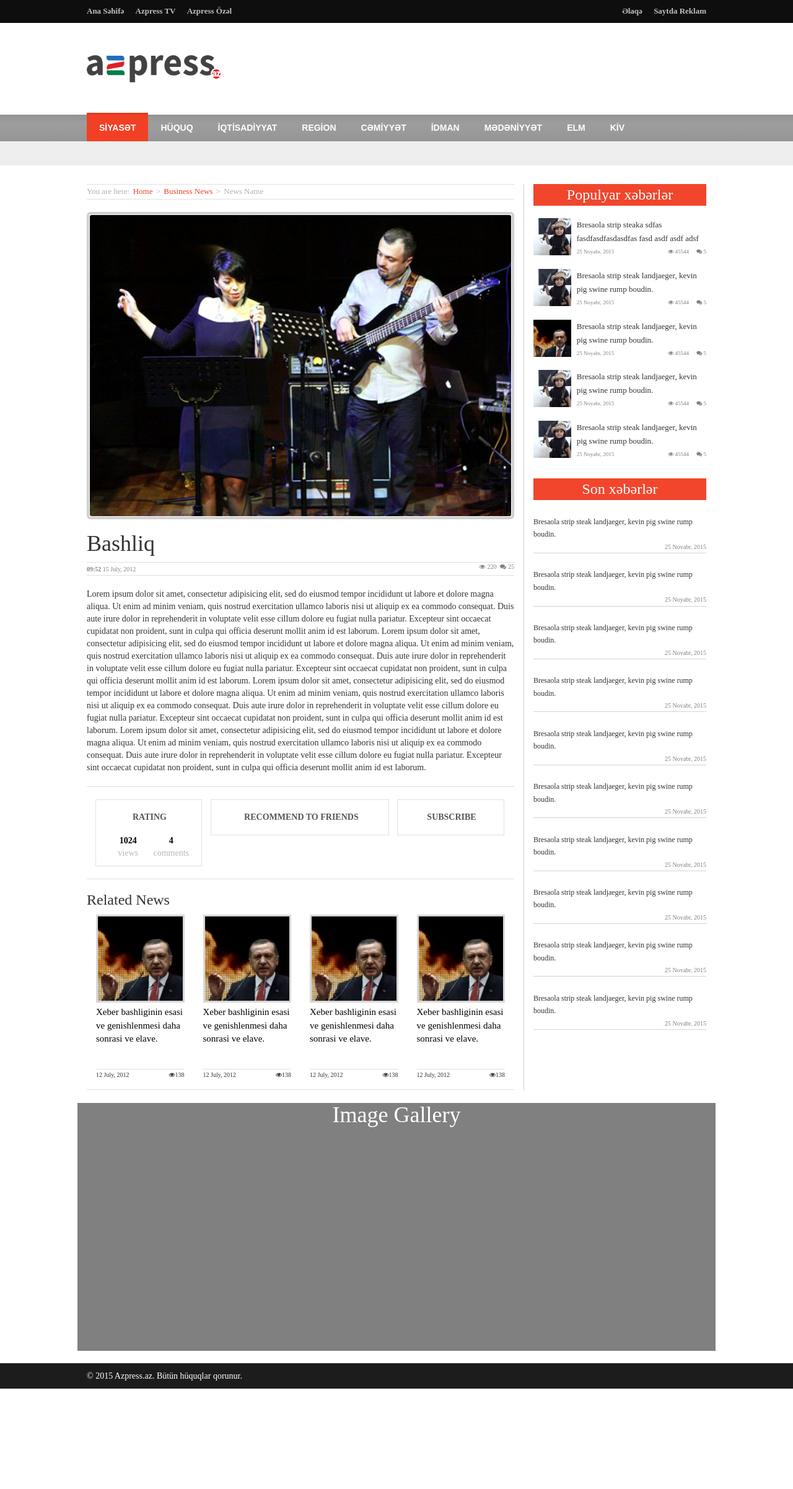
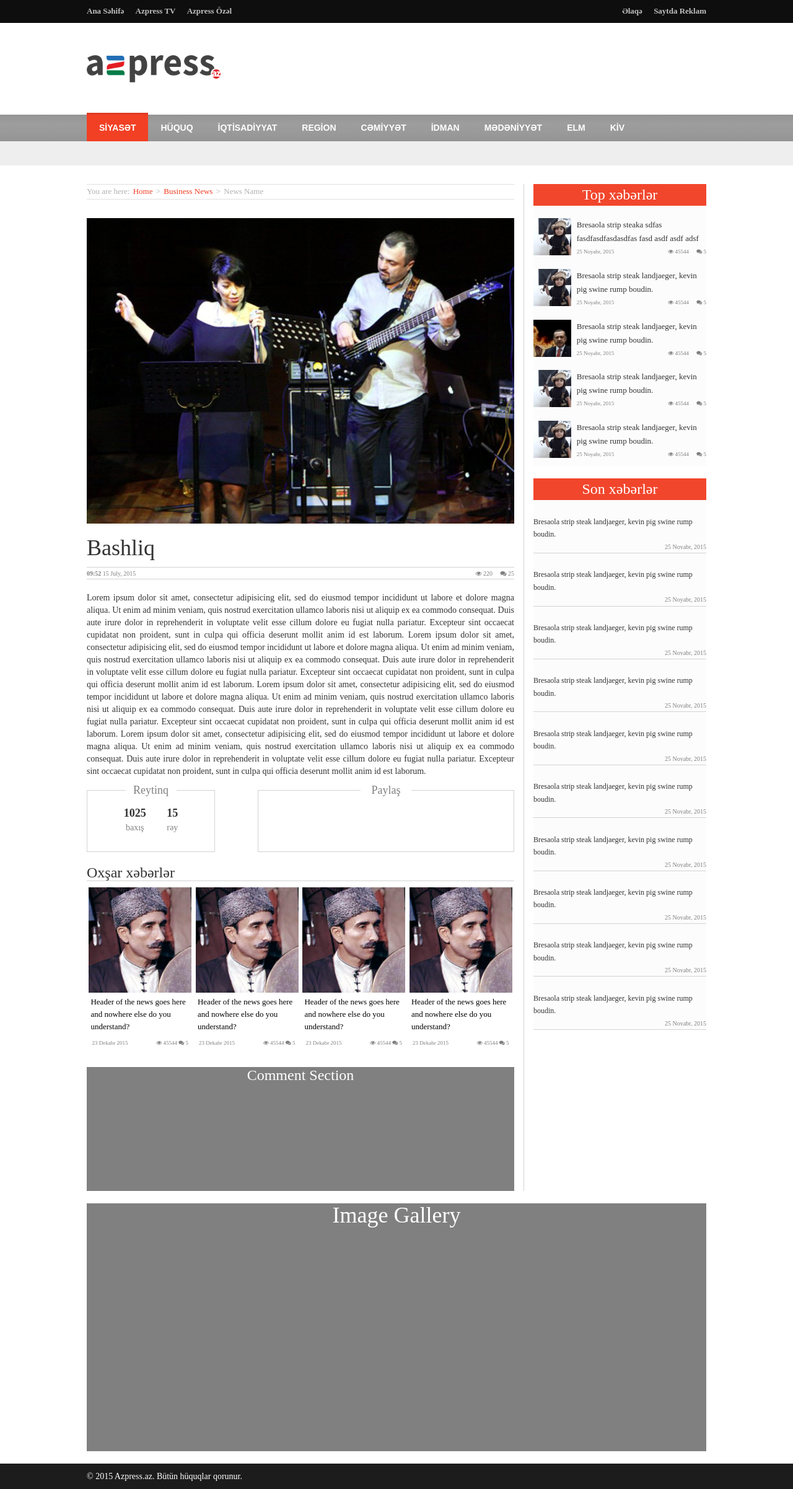
Before and after one commit to orkhanfarmanli/azpress.az, a PHP site: page /innerNews.html in a window 1280 px wide. Shown: the whole page at 62% size. Before the commit the page ends 2241 px from the top, so only its background shows below. Run offline with PHP 8.4, Linux system fonts and the light colour scheme.

Commit message:
almost finished inner news, add background to top and last news block

```diff
--- a/index.html
+++ b/index.html
@@ -18,7 +18,7 @@
   <link rel="stylesheet" href="style/imageGallery.css">
   <script src="carouselJS/jquery.js"></script>
   <script src="carouselJS/amazingcarousel.js"></script>
-    <link rel="stylesheet" type="text/css" href="style/innerNews.css">
+  <link rel="stylesheet" type="text/css" href="style/innerNews.css">
   <link rel="stylesheet" type="text/css" href="carouselJS/initcarousel-1.css">
   <script src="carouselJS/initcarousel-1.js"></script>
   <script type="text/javascript" src="script/script.js"></script>
@@ -590,7 +590,7 @@
 
             <div class="col-md-4 sideContent">
               <div class="popularNews">
-                <h3> Populyar xəbərlər </h3>
+                <h3> Top xəbərlər </h3>
 
                 <!-- Side Content Wrapper -->
 
--- a/innerNews.html
+++ b/innerNews.html
@@ -1,5 +1,6 @@
 <!DOCTYPE html>
 <html>
+
 <head>
 
   <meta charset="utf-8">
@@ -192,154 +193,273 @@
 
           <div class="row">
 
-            <!-- Left Side Content Page -->
+            <!-- main content page -->
 
             <div class="col-md-8 mainContent">
 
 
               <div class="in-location">
                 You are here:
-                              <a href="#">Home</a>
-                              >
-                              <a href="#">Business News</a>
-                              >
+                <a href="#">Home</a> >
+                <a href="#">Business News</a> >
                 <a href="#" class="in-activePage">News Name</a>
               </div>
 
               <div class="in-newsPart">
+
                 <div class="in-newsImg">
                   <img src="img/terane.jpg">
                 </div>
 
 
                 <div class="in-newsContent">
+
                   <h1>Bashliq</h1>
 
                   <div class="in-contentInfo">
                     <div class="in-contentDate">
-                                   <strong>09:52</strong> 15 July, 2012
+                      <span>
+                        <strong> 09:52 </strong> 15 July, 2015</span>
                     </div>
 
                     <div class="in-contentView pull-right">
-                                    <i class="fa fa-eye"></i>220
-                                    <i class="fa fa-comments"></i>25
+                      <i class="fa fa-eye"> 220</i>
+                      <i class="fa fa-comments"> 25</i>
                     </div>
                   </div>
 
-                                <p>Lorem ipsum dolor sit amet, consectetur adipisicing  elit, sed do eiusmod
-                                tempor incididunt ut labore et dolore magna aliqua. Ut enim ad minim veniam,
-                                quis nostrud exercitation ullamco laboris nisi ut aliquip ex ea commodo
-                                consequat. Duis aute irure dolor in reprehenderit in voluptate velit esse
-                                cillum dolore eu fugiat nulla pariatur. Excepteur sint occaecat cupidatat non
-                                proident, sunt in culpa qui officia deserunt mollit anim id est laborum. Lorem ipsum dolor sit amet, consectetur adipisicing elit, sed do eiusmod
-                                tempor incididunt ut labore et dolore magna aliqua. Ut enim ad minim veniam,
-                                quis nostrud exercitation ullamco laboris nisi ut aliquip ex ea commodo
-                                consequat. Duis aute irure dolor in reprehenderit in voluptate velit esse
-                                cillum dolore eu fugiat nulla pariatur. Excepteur sint occaecat cupidatat non
-                                proident, sunt in culpa qui officia deserunt mollit anim id est laborum. Lorem ipsum dolor sit amet, consectetur adipisicing elit, sed do eiusmod
-                                tempor incididunt ut labore et dolore magna aliqua. Ut enim ad minim veniam,
-                                quis nostrud exercitation ullamco laboris nisi ut aliquip ex ea commodo
-                                consequat. Duis aute irure dolor in reprehenderit in voluptate velit esse
-                                cillum dolore eu fugiat nulla pariatur. Excepteur sint occaecat cupidatat non
-                                proident, sunt in culpa qui officia deserunt mollit anim id est laborum. Lorem ipsum dolor sit amet, consectetur adipisicing elit, sed do eiusmod
-                                tempor incididunt ut labore et dolore magna aliqua. Ut enim ad minim veniam,
-                                quis nostrud exercitation ullamco laboris nisi ut aliquip ex ea commodo
-                                consequat. Duis aute irure dolor in reprehenderit in voluptate velit esse
-                                cillum dolore eu fugiat nulla pariatur. Excepteur sint occaecat cupidatat non
-                                proident, sunt in culpa qui officia deserunt mollit anim id est laborum.</p>
+                  <div class="in-newsText">
 
-                              </div>
+                    <p>Lorem ipsum dolor sit amet, consectetur adipisicing elit, sed do eiusmod tempor incididunt ut labore et dolore magna aliqua. Ut enim ad minim veniam, quis nostrud exercitation ullamco laboris nisi ut aliquip ex ea commodo consequat.
+                      Duis aute irure dolor in reprehenderit in voluptate velit esse cillum dolore eu fugiat nulla pariatur. Excepteur sint occaecat cupidatat non proident, sunt in culpa qui officia deserunt mollit anim id est laborum. Lorem ipsum dolor
+                      sit amet, consectetur adipisicing elit, sed do eiusmod tempor incididunt ut labore et dolore magna aliqua. Ut enim ad minim veniam, quis nostrud exercitation ullamco laboris nisi ut aliquip ex ea commodo consequat. Duis aute irure
+                      dolor in reprehenderit in voluptate velit esse cillum dolore eu fugiat nulla pariatur. Excepteur sint occaecat cupidatat non proident, sunt in culpa qui officia deserunt mollit anim id est laborum. Lorem ipsum dolor sit amet, consectetur
+                      adipisicing elit, sed do eiusmod tempor incididunt ut labore et dolore magna aliqua. Ut enim ad minim veniam, quis nostrud exercitation ullamco laboris nisi ut aliquip ex ea commodo consequat. Duis aute irure dolor in reprehenderit
+                      in voluptate velit esse cillum dolore eu fugiat nulla pariatur. Excepteur sint occaecat cupidatat non proident, sunt in culpa qui officia deserunt mollit anim id est laborum. Lorem ipsum dolor sit amet, consectetur adipisicing elit,
+                      sed do eiusmod tempor incididunt ut labore et dolore magna aliqua. Ut enim ad minim veniam, quis nostrud exercitation ullamco laboris nisi ut aliquip ex ea commodo consequat. Duis aute irure dolor in reprehenderit in voluptate velit
+                      esse cillum dolore eu fugiat nulla pariatur. Excepteur sint occaecat cupidatat non proident, sunt in culpa qui officia deserunt mollit anim id est laborum.</p>
 
-
-                              <div class="in-rating">
-                                <div class="col-md-3">
-                                  <div>
-                                    <h5>RATING</h5><br>
-                                    <p>1024<br>
-                                      <span>views</span>
-                                    </p>
-
-                                    <p>4<br>
-                                      <span>comments</span>
-                                    </p>
-                                  </div>
-                                </div>
-
-                                <div class="col-md-5">
-                                  <div>
-                                    <h5>RECOMMEND TO FRIENDS</h5>
-                                    <p></p>
-                                  </div>
-                                </div>
-
-                                <div class="col-md-3">
-                                  <div>
-                                    <h5>SUBSCRIBE</h5>
-                                    <p></p>
-                                  </div>
                   </div>
                 </div>
 
 
-
-                              <div class="in-relatedNews">
-                              <h3>Related News</h3>
-                                <div class="col-md-3">
-                                  <div class="in-related">
-                                    <img src="img/erdo.jpg">
-                                    <a href="#">Xeber bashliginin esasi ve genishlenmesi daha sonrasi ve elave.</a>
-                                  </div>
-                                  <div class="in-relatedViews">
-                                    <p>12 July, 2012</p>
-                                    <p><i class="fa fa-eye"></i>138</p>
-                                  </div>
               </div>
 
-                                <div class="col-md-3">
-                                  <div class="in-related">
-                                    <img src="img/erdo.jpg">
-                                    <a href="#">Xeber bashliginin esasi ve genishlenmesi daha sonrasi ve elave.</a>
-                                  </div>
-                                  <div class="in-relatedViews">
-                                    <p>12 July, 2012</p>
-                                    <p><i class="fa fa-eye"></i>138</p>
-                                  </div>
+              <div class="in-socialDiv">
+
+                <div class="in-rating">
+
+                  <h4>Reytinq</h4>
+
+                  <ul>
+
+                    <li>
+                      <span>
+                        <strong>1025</strong>
+                      </span>
+                      <br> baxış
+                    </li>
+
+                    <li>
+                      <span>
+                        <strong>15</strong>
+                      </span>
+                      <br> rəy
+                    </li>
+
+                  </ul>
+
                 </div>
 
-                                <div class="col-md-3">
-                                  <div class="in-related">
-                                    <img src="img/erdo.jpg">
-                                    <a href="#">Xeber bashliginin esasi ve genishlenmesi daha sonrasi ve elave.</a>
-                                  </div>
-                                  <div class="in-relatedViews">
-                                    <p>12 July, 2012</p>
-                                    <p><i class="fa fa-eye"></i>138</p>
-                                  </div>
-                                </div>
+                <div class="in-recommend">
 
-                                <div class="col-md-3">
-                                  <div class="in-related">
-                                    <img src="img/erdo.jpg">
-                                    <a href="#">Xeber bashliginin esasi ve genishlenmesi daha sonrasi ve elave.</a>
-                                  </div>
-                                  <div class="in-relatedViews">
-                                    <p>12 July, 2012</p>
-                                    <p><i class="fa fa-eye"></i>138</p>
-                                  </div>
-                                </div>
-                              </div>
+                  <h4>Paylaş</h4>
+
 
                 </div>
 
               </div>
 
-            <!-- Left Side Content Page end -->
+              <!-- related news -->
+
+              <div class="in-relatedNews">
+
+                <h3>Oxşar xəbərlər</h3>
+
+                <!-- related news block -->
+
+                <div class="in-relatedNewsBlock">
+
+                  <div class="in-relatedNewsDiv">
+
+                    <a href="#">
+
+                    <div style="background-image: url('img/qedir.jpg');" class="in-relatedNewsImg centerBackgroundImage">
+
+                    </div>
+
+                    <div class="in-relatedNewsText">
+
+                      <div class="in-relatedNewsHeader">
+                        <span> <a href="#">Header of the news goes here and nowhere else do you understand? </a> </span>
+                      </div>
+
+
+                      <div class="in-relatedNewsDetails">
+
+                        <span>
+                          23 Dekabr 2015
+                        </span>
+
+                        <span>
+                          <i class="fa fa-eye"> 45544 </i>
+                          <i class="fa fa-comments"> 5</i>
+                        </span>
+
+                      </div>
+
+                    </div>
+
+                      </a>
+
+                  </div>
+
+
+
+                  <div class="in-relatedNewsDiv">
+
+                    <a href="#">
+
+                    <div style="background-image: url('img/qedir.jpg');" class="in-relatedNewsImg centerBackgroundImage">
+
+                    </div>
+
+                    <div class="in-relatedNewsText">
+
+                      <div class="in-relatedNewsHeader">
+                        <span> <a href="#">Header of the news goes here and nowhere else do you understand? </a> </span>
+                      </div>
+
+
+                      <div class="in-relatedNewsDetails">
+
+                        <span>
+                          23 Dekabr 2015
+                        </span>
+
+                        <span>
+                          <i class="fa fa-eye"> 45544 </i>
+                          <i class="fa fa-comments"> 5</i>
+                        </span>
+
+                      </div>
+
+                    </div>
+
+                      </a>
+
+                  </div>
+
+
+                  <div class="in-relatedNewsDiv">
+
+                    <a href="#">
+
+                    <div style="background-image: url('img/qedir.jpg');" class="in-relatedNewsImg centerBackgroundImage">
+
+                    </div>
+
+                    <div class="in-relatedNewsText">
+
+                      <div class="in-relatedNewsHeader">
+                        <span> <a href="#">Header of the news goes here and nowhere else do you understand? </a> </span>
+                      </div>
+
+
+                      <div class="in-relatedNewsDetails">
+
+                        <span>
+                          23 Dekabr 2015
+                        </span>
+
+                        <span>
+                          <i class="fa fa-eye"> 45544 </i>
+                          <i class="fa fa-comments"> 5</i>
+                        </span>
+
+                      </div>
+
+                    </div>
+
+                      </a>
+
+                  </div>
+
+
+
+                  <div class="in-relatedNewsDiv">
+
+                    <a href="#">
+
+                    <div style="background-image: url('img/qedir.jpg');" class="in-relatedNewsImg centerBackgroundImage">
+
+                    </div>
+
+                    <div class="in-relatedNewsText">
+
+                      <div class="in-relatedNewsHeader">
+                        <span> <a href="#">Header of the news goes here and nowhere else do you understand? </a> </span>
+                      </div>
+
+
+                      <div class="in-relatedNewsDetails">
+
+                        <span>
+                          23 Dekabr 2015
+                        </span>
+
+                        <span>
+                          <i class="fa fa-eye"> 45544 </i>
+                          <i class="fa fa-comments"> 5</i>
+                        </span>
+
+                      </div>
+
+                    </div>
+
+                      </a>
+
+                  </div>
+
+
+                </div>
+
+                <!-- related news block -->
+
+              </div>
+
+              <!-- related news end -->
+
+
+              <!-- comment section -->
+
+              <div class="in-commentSection">
+                <h3>Comment Section</h3>
+              </div>
+
+              <!-- comment section end -->
+
+            </div>
+
+            <!-- main content page -->
+
+
 
             <!-- Right Side Content Page -->
 
             <div class="col-md-4 sideContent">
               <div class="popularNews">
-                <h3> Populyar xəbərlər </h3>
+                <h3> Top xəbərlər </h3>
 
                 <!-- Side Content Wrapper -->
 
@@ -525,6 +645,7 @@
 
               <div class="lastNews">
                 <h3> Son xəbərlər </h3>
+
                 <div class="rightSideLastBoxWrapper">
 
                   <!-- News Boxes -->
@@ -829,14 +950,10 @@
 
 
           <div class="row">
-    <div class="col-md-8 mainContent">
-        </div>
+            <div class="innerDiv">
 
-          <div class="row">
-            <div class=" col-md-12">
               <div class="imageGallery">
                 <h1>Image Gallery</h1>
-              </div>
               </div>
             </div>
           </div>
@@ -864,4 +981,5 @@
     <!-- Main Container end-->
 
 </body>
+
 </html>
--- a/style/innerNews.css
+++ b/style/innerNews.css
@@ -1,4 +1,6 @@
-.in-location{
+/*navigator*/
+
+.in-location {
   width: 100%;
   padding: 2px 0;
   font-size: 13px;
@@ -6,151 +8,214 @@
   border-top: 1px solid #E0E0E0;
   border-bottom: 1px solid #E0E0E0;
 }
-
-.in-location a{
+.in-location a {
   text-decoration: none;
   color: #F23E23;
   font-size: 13px;
   margin: 0 2px;
 }
-
-.in-location .in-activePage{
+.in-location .in-activePage {
   color: #B0B0B0;
 }
 
-.in-newsPart{
-	margin-top: 20px;
+/*navigator end*/
+
+
+/* active news part */
+
+.in-newsPart {
+  margin-top: 30px;
 }
-
-.in-newsPart .in-newsImg{
-	border: 4px solid #D0D0D0;
-	border-radius: 6px;
+.in-newsPart .in-newsImg img {
+  width: 100%;
 }
-
-.in-newsPart .in-newsImg img{
-	width: 100%;
-	border:1px solid white;
-	border-radius: 4px;
+.in-contentInfo {
+  line-height: 20px;
+  display: block;
+  height: 20px;
+  border-top: 1px solid lightgray;
+  border-bottom: 1px solid lightgray;
 }
-
-.in-contentInfo{
-	border-top: 1px solid #E0E0E0;
-	border-bottom: 1px solid #E0E0E0;
-}
-
-.in-contentInfo .in-contentDate{
+.in-contentDate {
+  float: left;
   position: relative;
-	display: inline-block;
-	left:0;
   font-size: 10px;
   color: gray;
 }
+.in-contentView {
+  color: gray;
+  font-size: 10px;
+}
+.in-contentView i {
+  margin-left: 10px;
+}
+.in-newsText {
+  width: 100%;
+  height: auto;
+  margin-top: 20px;
+  text-align: justify;
+}
 
-.in-contentInfo .in-contentView{
-	position: relative;
-	font-size: 10px;
-	color: gray;
+/* active news part end*/
 
 
+/*social part*/
+
+.in-socialDiv {
+  width: 100%;
+  height: 100px;
+  margin: 20px 0;
 }
 
-.in-contentInfo .in-contentView i{
-	margin: 0 3px;
+/*rating block*/
+
+.in-rating {
+  width: 30%;
+  height: 100px;
+  border: 1px solid lightgray;
+  float: left;
+  text-align: center;
+  color: gray;
+}
+.in-rating h4 {
+  margin-top: -15px;
+  padding: 5px;
+  width: 40%;
+  background: white;
+}
+.in-rating span {
+  color: #333;
+  padding: 10px;
+  font-size: 18px;
+}
+.in-rating ul {
+  list-style: none;
+}
+.in-rating li {
+  display: inline-block;
+  margin: 0 5px;
 }
 
-.in-newsContent p{
-	margin-top: 20px;
+/*rating block end*/
+
+.in-recommend {
+  width: 60%;
+  height: 100px;
+  border: 1px solid lightgray;
+  float: right;
+  text-align: center;
+  color: gray;
+}
+.in-recommend h4 {
+  margin-top: -15px;
+  padding: 5px;
+  width: 20%;
+  background: white;
 }
 
-.in-rating{
-	margin-top: 20px;
+/*social part end*/
+
+
+/*related news*/
+
+.in-relatedNews {
   width: 100%;
-	min-height: 150px;
-	border-top: 1px solid #E0E0E0;
-	border-bottom: 1px solid #E0E0E0;
+  height: auto;
 }
 
-.in-rating div{
-	text-align: center;
-	color:#B8B8B8;
-	border: 1px solid #E0E0E0;
-	margin-top: 20px;
-	margin-left: 2%;
+.in-relatedNews h3{
+  border-bottom: 1px solid lightgray;
 }
 
-.in-rating div div{
-	border:none;
+/*whole block of related news*/
+
+.in-relatedNewsBlock {
+  width: 100%;
+  height: 270px;
+  display: flex;
+	padding: 0;
+  margin: 0;
+	-webkit-flex-flow: row wrap;
+	justify-content: space-around;
 }
 
-.in-rating div div h5{
-	color: #555;
-	font-weight: 700;
-	margin: 0;
+/*whole block of related news*/
+
+
+/*related news box*/
+
+.in-relatedNewsDiv {
+  width: 24%;
+  height: 270px;
+  transition: .2s all ease;
+}
+.in-relatedNewsDiv:hover{
+  cursor: pointer;
+  box-shadow: 0px 2px 15px;
 }
 
-.in-rating div div p{
-	display: inline-block;
-	width: 48%;
-	color: black;
-	font-weight: 700;
+/*related news image*/
+
+.in-relatedNewsImg {
+  height: 170px;
+  overflow: hidden;
+  text-align: center;
 }
 
-.in-rating div div p span{
-	color:#B8B8B8;
-	font-weight: 400;
+/*related news image end*/
+
+
+/*related news header*/
+
+.in-relatedNewsHeader {
+  height: 65px;
+  line-height: 20px;
+  padding: 5px 3px;
+  overflow: hidden;
+  font-size: 13px;
+  color: black;
 }
-
-.in-relatedNews{
-	height:320px;
-	border-bottom: 1px solid #E0E0E0;
-}
-
-.in-relatedNews div{
-	margin-top: 0px;
-}
-
-.in-related{
-	border-bottom: 1px solid #E0E0E0;
-	min-height: 250px;
-}
-
-.in-related img{
-	width: 100%;
-	border: 3px solid #D8D8D8;
-}
-
-.in-related a{
-	position: relative;
-	top:5px;
-	font-size: 15px;
-	/*line-height: 1;*/
+.in-relatedNewsHeader a{
 color: black;
 }
 
-.in-related a:hover{
-	text-decoration: none;
-	color:#F23E23;
+/*related news header end*/
+
+
+/*related news details*/
+
+.in-relatedNewsDetails {
+  height: 20px;
+  padding: 10px 5px;
+  color: gray;
+  font-size: 9px;
+}
+.in-relatedNewsDetails span:first-child {
+  float: left;
+}
+.in-relatedNewsDetails span:last-child {
+  float: right;
 }
 
-.relatedNews div div:nth-child(2) span:nth-child(1){
-	position: relative;
-	left: 0;
+/*related news details end*/
+
+
+/*related news box end*/
+
+
+/*related news end end*/
+
+/* comment section */
+
+.in-commentSection{
+  width: 100%;
+  height: 200px;
+  background: gray;
+  margin-top: 20px;
+  color: white;
+  text-align: center;
 }
 
-.in-relatedViews{
-	font-size: 10px;
-}
 
-.in-relatedViews p{
-	display: inline-block;
-	padding: 2px 0;
-}
 
-.in-relatedViews p:nth-child(1){
-	position: relative;
-	left: 0;
-}
-
-.in-relatedViews p:nth-child(2){
-	float: right;
-}
+/* comment section end*/
--- a/style/lastNews.css
+++ b/style/lastNews.css
@@ -2,7 +2,7 @@
 /*Little news box*/
 .lastNews{
   margin-top: 20px;
-
+  background: #fcfcfc;
 }
 
 .rightSideLastBoxWrapper{
--- a/style/popularNews.css
+++ b/style/popularNews.css
@@ -6,6 +6,8 @@
 .popularNews{
   height: 455px;
   padding-bottom: 25px;
+  background: #fcfcfc;
+
 }
 
 /*popular news header*/
```
Also changed, not shown: images/3B2ZUiO9JUQ-lightbox.jpg (deleted), images/3B2ZUiO9JUQ.jpg (deleted), images/FyKWUTwSYAs-lightbox.jpg (deleted), images/FyKWUTwSYAs.jpg (deleted), images/YQHsXMglC9A-lightbox.jpg (deleted), images/YQHsXMglC9A.jpg (deleted), images/drbOCiL7VXU-lightbox.jpg (deleted), images/drbOCiL7VXU.jpg (deleted), images/yOgAbKJGrTA-lightbox.jpg (deleted), images/yOgAbKJGrTA.jpg (deleted). Lines whose indentation alone changed are shown as unchanged.
